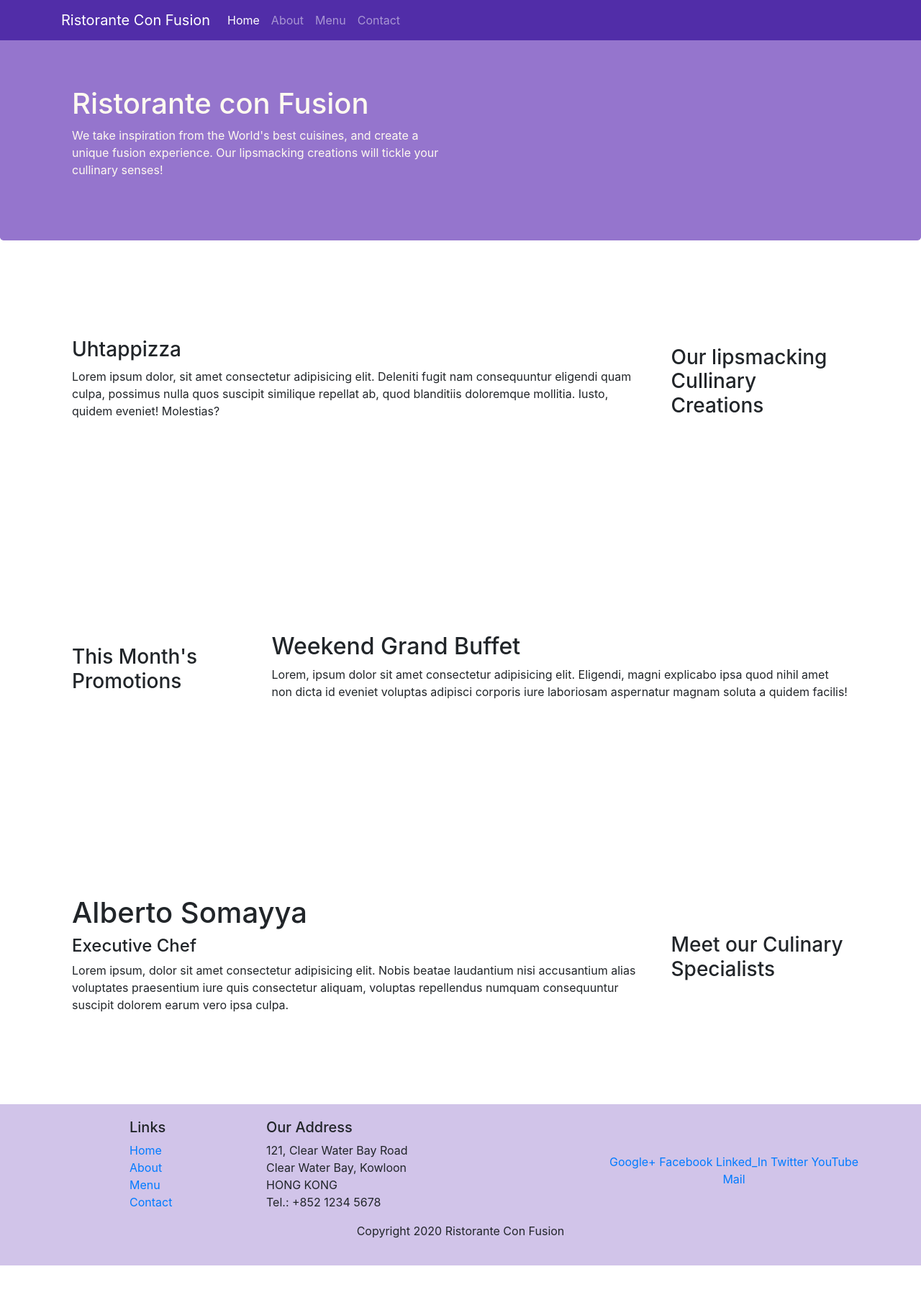
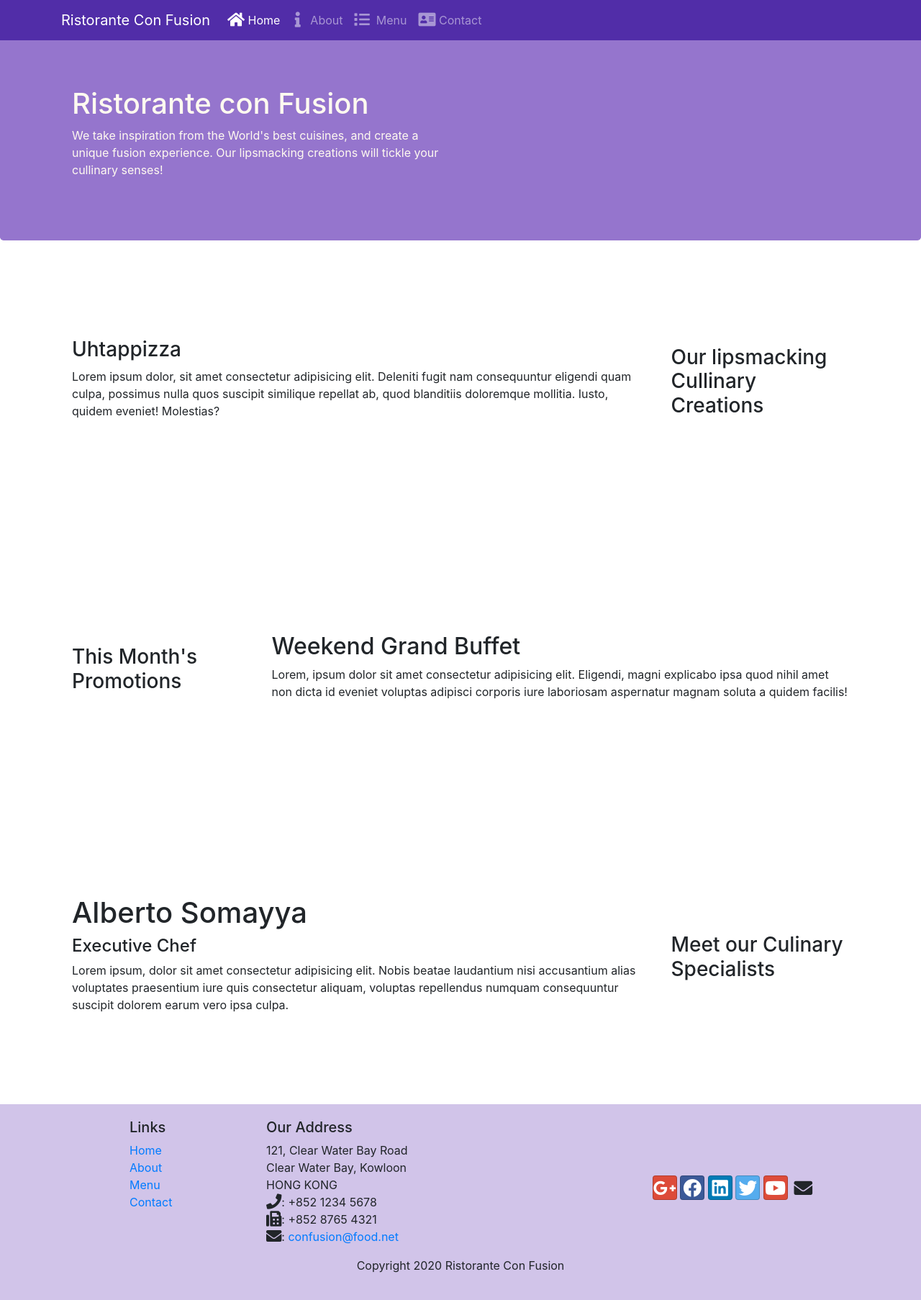
Before and after one commit to AnuranDutta/Bootstrap_4, a plain HTML site: page index.html in a window 1280 px wide. Shown: the whole page at 72% size. Before the commit the page ends 1758 px from the top, so only its background shows below. Drawn offline with nearby package versions, Linux system fonts and the light colour scheme.

Commit message:
icon fonts + bootstrap social

```diff
--- a/index.html
+++ b/index.html
@@ -9,6 +9,7 @@
     <link rel="stylesheet" href="https://cdnjs.cloudflare.com/ajax/libs/twitter-bootstrap/4.5.0/css/bootstrap.min.css">
     <link rel="stylesheet" href="https://cdnjs.cloudflare.com/ajax/libs/font-awesome/5.13.0/css/all.min.css">
     <link rel="stylesheet" href="css/styles.css">
+    <link rel="stylesheet" href="https://cdnjs.cloudflare.com/ajax/libs/bootstrap-social/5.1.1/bootstrap-social.min.css">
     <title>Title</title>
 </head>
 
@@ -21,10 +22,10 @@
             <a href="#" class="navbar-brand">Ristorante Con Fusion</a>
             <div class="collapse navbar-collapse" id="Navbar">
                 <ul class="navbar-nav mr-auto">
-                    <li class="nav-item active"><a href="#" class="nav-link">Home</a></li>
-                    <li class="nav-item"><a href="/assignment_1.html" class="nav-link">About</a></li>
-                    <li class="nav-item"><a href="#" class="nav-link">Menu</a></li>
-                    <li class="nav-item"><a href="#" class="nav-link">Contact</a></li>
+                    <li class="nav-item active"><a href="#" class="nav-link"><span class="fa fa-home fa-lg"></span>  Home</a></li>
+                    <li class="nav-item"><a href="/assignment_1.html" class="nav-link">&nbsp<span class="fa fa-info fa-lg"></span>&nbsp&nbsp&nbspAbout</a></li>
+                    <li class="nav-item"><a href="#" class="nav-link"> <span class="fa fa-list fa-lg"></span>&nbsp&nbspMenu</a></li>
+                    <li class="nav-item"><a href="#" class="nav-link"><span class="fa fa-address-card fa-lg"></span>  Contact</a></li>
                 </ul>
             </div>
         </div>
@@ -87,20 +88,22 @@
                 <div class="col-7 col-sm-5">
                     <h5>Our Address</h5>
                     <address>
-                        121, Clear Water Bay Road <br>
-                        Clear Water Bay, Kowloon <br>
-                        HONG KONG <br>
-                        Tel.: +852 1234 5678 <br>
+                        121, Clear Water Bay Road<br>
+                        Clear Water Bay, Kowloon<br>
+                        HONG KONG<br>
+                        <i class="fa fa-phone fa-lg"></i>: +852 1234 5678<br>
+                        <i class="fa fa-fax fa-lg"></i>: +852 8765 4321<br>
+                        <i class="fa fa-envelope fa-lg"></i>: <a href="mailto:confusion@food.net">confusion@food.net</a>
                     </address>
                 </div>
                 <div class="col-12 col-sm-4 align-self-center">
                     <div class="text-center">
-                        <a href="">Google+</a>
-                        <a href="">Facebook</a>
-                        <a href="">Linked_In</a>
-                        <a href="">Twitter</a>
-                        <a href="">YouTube</a>
-                        <a href="">Mail</a>
+                        <a class="btn btn-social-icon btn-google" href="http://google.com/+"><i class="fab fa-google-plus-g fa-lg"></i></a>
+                        <a class="btn btn-social-icon btn-facebook" href="http://www.facebook.com/profile.php?id="><i class="fab fa-facebook fa-lg"></i></a>
+                        <a class="btn btn-social-icon btn-linkedin" href="http://www.linkedin.com/in/"><i class="fab fa-linkedin fa-lg"></i></a>
+                        <a class="btn btn-social-icon btn-twitter" href="http://twitter.com/"><i class="fab fa-twitter fa-lg"></i></a>
+                        <a class="btn btn-social-icon btn-google" href="http://youtube.com/"><i class="fab fa-youtube fa-lg"></i></a>
+                        <a class="btn btn-social-icon" href="mailto:"><i class="fas fa-envelope fa-lg" aria-hidden="true"></i></a>
                     </div>
                 </div>
             </div>
```
Also changed, not shown: assignment_1.html (+12 -13 lines), readMe.txt.
